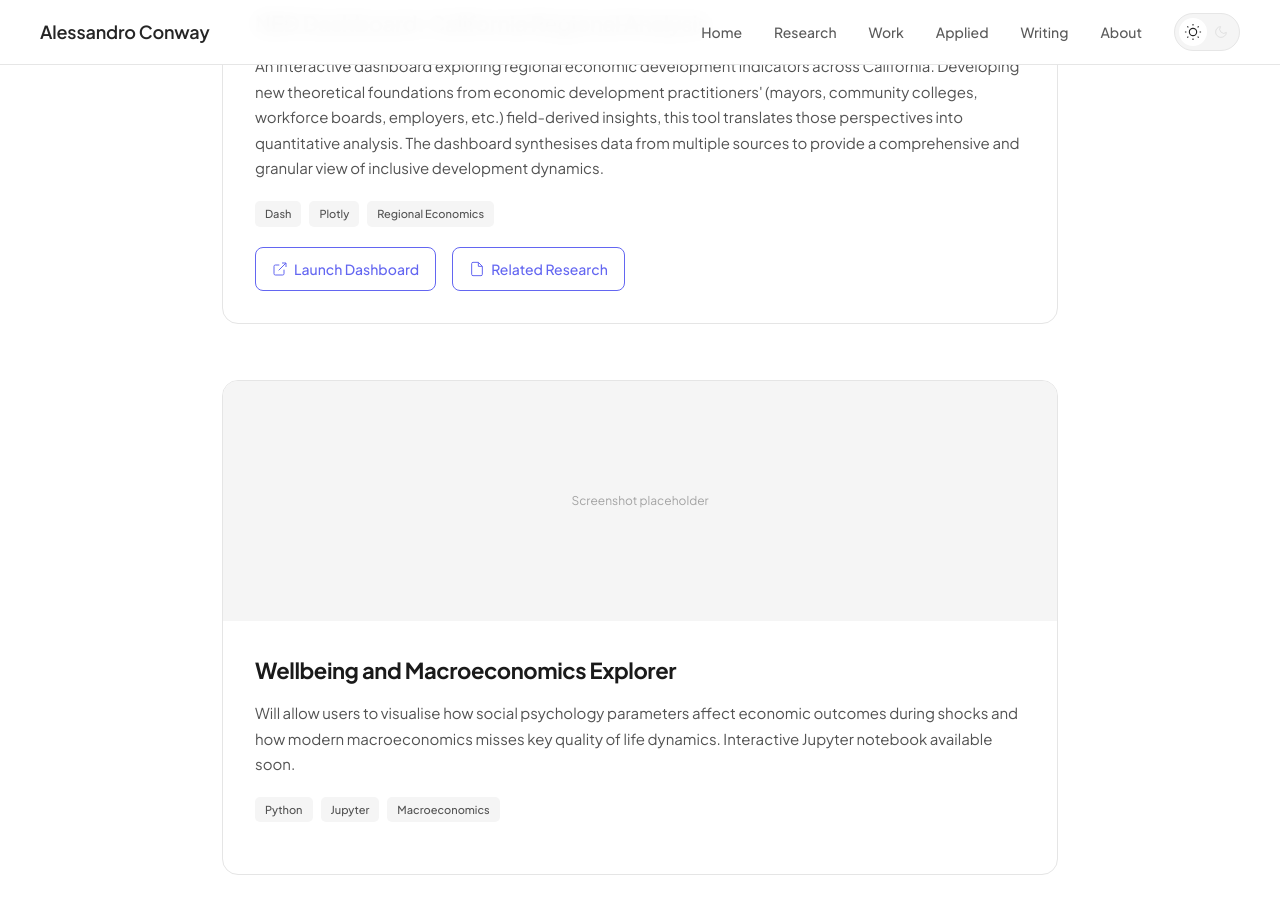
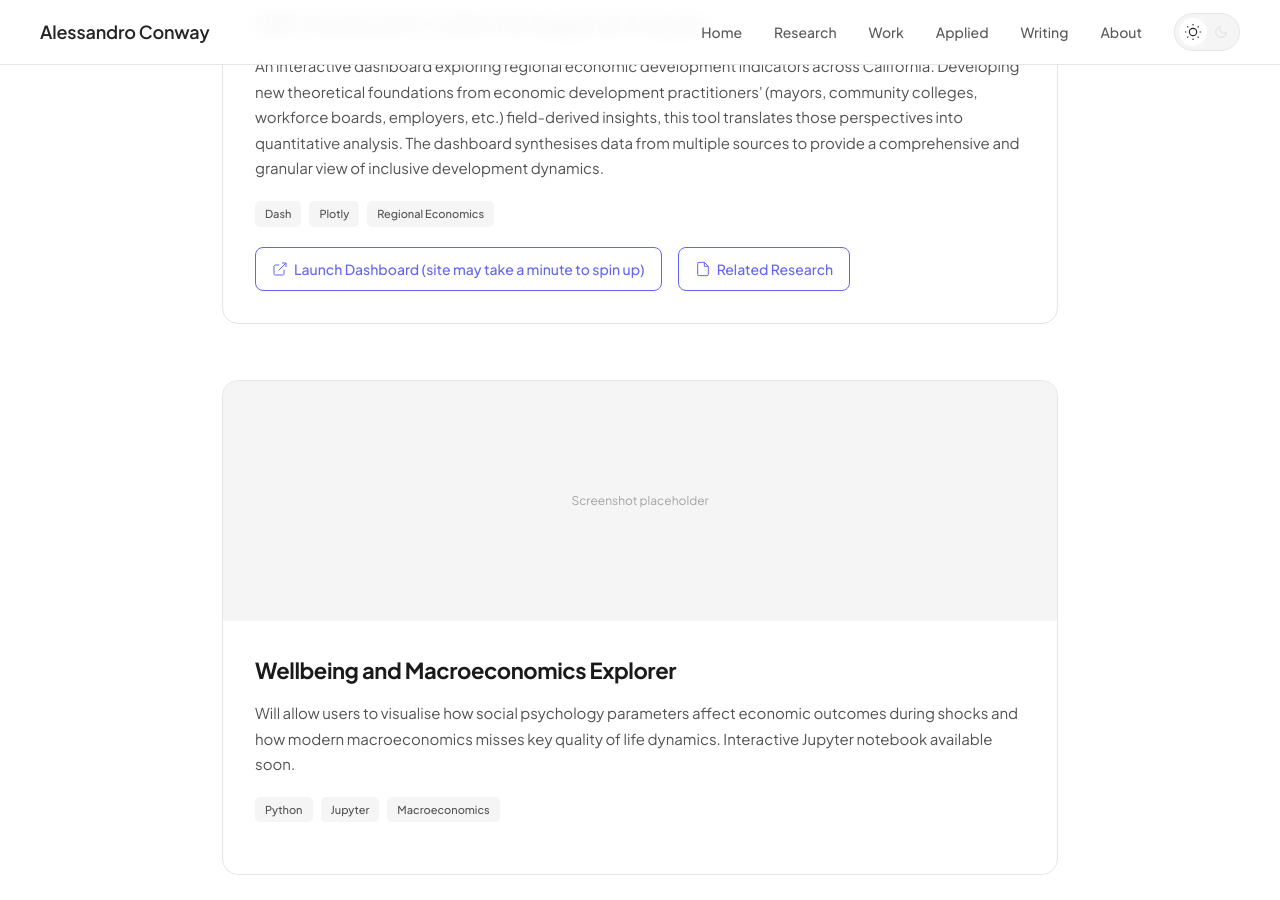
Before and after one commit to conway1521/conway1521.github.io, a Jekyll site: the page built from applied.html, in a window 1280 px wide and 900 px high, scrolled down 603 px. Built offline with Jekyll 4.4.1, drawn with Linux system fonts in a browser that asks for light colours.

Commit message:
Update applied.html

```diff
--- a/applied.html
+++ b/applied.html
@@ -22,7 +22,7 @@ title: Applied
             <div class="applied-card-links">
                 <a href="https://ned-dashboard.onrender.com" class="applied-card-link" target="_blank">
                     <svg viewBox="0 0 24 24" fill="none" stroke="currentColor"><path d="M18 13v6a2 2 0 0 1-2 2H5a2 2 0 0 1-2-2V8a2 2 0 0 1 2-2h6"/><polyline points="15 3 21 3 21 9"/><line x1="10" y1="14" x2="21" y2="3"/></svg>
-                    Launch Dashboard
+                    Launch Dashboard (site may take a minute to spin up)
                 </a>
                 <a href="{{ '/research' | relative_url }}#phd" class="applied-card-link" style="background: transparent; color: var(--accent-link);">
                     <svg viewBox="0 0 24 24" fill="none" stroke="currentColor"><path d="M14 2H6a2 2 0 0 0-2 2v16a2 2 0 0 0 2 2h12a2 2 0 0 0 2-2V8z"/><polyline points="14 2 14 8 20 8"/></svg>
```
